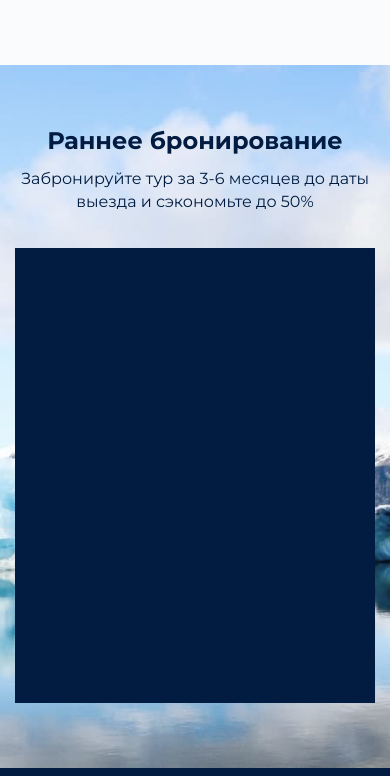
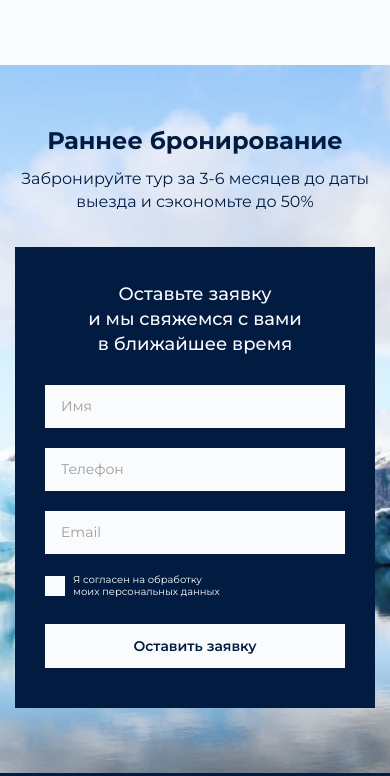
Before and after one commit to alex-v-10/cruises-to-antarctica, a website built with webpack: page source/index.html in a window 390 px wide. Shown: the part 5548-6324 px from the top of the page. Built offline with nearby package versions, Linux system fonts and the light colour scheme; files whose address does not match are found by name.

Commit message:
make form

```diff
--- a/source/index.html
+++ b/source/index.html
@@ -429,7 +429,37 @@
                 <p>Забронируйте тур за&nbsp;3-6 месяцев до&nbsp;даты выезда и&nbsp;сэкономьте до&nbsp;50%</p>
               </div>
               <div class="booking__form-wrapper">
-                <div class="booking__form form"></div>
+                <div class="booking__form form">
+                  <h3 class="form__title">Оставьте заявку и&nbsp;мы&nbsp;свяжемся с&nbsp;вами в&nbsp;ближайшее время
+                  </h3>
+                  <form action="https://echo.htmlacademy.ru/" method="post">
+                    <div class="form__item custom-input">
+                      <label>
+                        <input type="text" name="name" id="name" placeholder="Имя" aria-label="Имя">
+                      </label>
+                    </div>
+                    <div class="form__item custom-input">
+                      <label>
+                        <input type="tel" name="phone" id="phone" placeholder="Телефон" aria-label="Телефон">
+                      </label>
+                    </div>
+                    <div class="form__item custom-input">
+                      <label>
+                        <input type="email" name="email" id="email" placeholder="Email" aria-label="Email">
+                      </label>
+                    </div>
+                    <div class="form__item custom-toggle custom-toggle--checkbox">
+                      <label>
+                        <input type="checkbox" name="agree" id="agree">
+                        <span class="custom-toggle__icon"></span>
+                        <span>Я&nbsp;согласен на&nbsp;обработку моих&nbsp;персональных&nbsp;данных</span>
+                      </label>
+                    </div>
+                    <div class="form__item">
+                      <button class="form__button btn" type="submit">Оставить заявку</button>
+                    </div>
+                  </form>
+                </div>
               </div>
             </div>
           </div>
--- a/source/sass/blocks/booking.scss
+++ b/source/sass/blocks/booking.scss
@@ -35,13 +35,13 @@
   @include vp-1023 {
     padding: 88px 125px 100px;
     flex-direction: column;
-    gap: 50px;
+    gap: 52px;
   }
 
   @include vp-767 {
     width: 100%;
     padding: 60px 0 65px;
-    gap: 35px;
+    gap: 34px;
   }
 }
 
@@ -84,11 +84,12 @@
 }
 
 .booking__form-wrapper {
-  flex: 0 0 auto;
+  flex-shrink: 0;
+  width: 403px;
 
   @include vp-1023 {
+    width: auto;
     padding: 0 12px;
-    width: 100%;
   }
 
   @include vp-767 {
@@ -97,17 +98,8 @@
 }
 
 .booking__form {
-  width: 403px;
-  height: 455px;
+  padding: 50px;
+  width: 100%;
   background-color: $color-default-black;
-
-  @include vp-1023 {
-    width: 100%;
-  }
+  color: $color-default-white;
 }
-
-// .booking__form {
-//   width: 100%;
-//   height: 100%;
-//   background-color: $color-default-black;
-// }
--- a/source/sass/blocks/custom-input.scss
+++ b/source/sass/blocks/custom-input.scss
@@ -3,12 +3,11 @@
   position: relative;
 
   display: flex;
-  width: 530px;
-  padding: 14px 0 28px;
+  // width: 530px;
+  padding: 0 0 20px;
 
   @media screen and (max-width: 767px) {
-    padding: 4px 0 48px;
-    width: 100%;
+    padding: 0 0 20px;
   }
 
   label {
@@ -24,16 +23,24 @@
     input,
     textarea {
       flex-grow: 1;
-      max-width: 300px;
-      min-height: 48px;
+      // width: 100%;
+      // max-width: 300px;
+      height: 43px;
       margin-left: auto;
-      padding: 10px;
+      padding: 10px 14px;
+      font-size: 14px;
+      line-height: 150%;
+      background-color: $color-default-white;
 
-      border: 2px solid rgba(#000000, 0.2);
-      border-radius: 5px;
+      &::placeholder {
+        opacity: 0.7;
+      }
+
+      border: 2px solid $color-default-white;
+      // border-radius: 5px;
       outline: none;
 
-      transition: border 0.3s ease;
+      transition: border 0.3s ease, outline 0.1s ease;
 
       @media screen and (max-width: 767px) {
         max-width: unset;
@@ -41,11 +48,13 @@
       }
 
       &:hover {
-        border: 2px solid rgba(#000000, 0.5);
+        border: 2px solid rgba($color-default-black, 0.5);
+        outline: 1px solid $color-default-white;
       }
 
       &:focus {
-        border: 2px solid rgba(#000000, 0.8);
+        border: 2px solid rgba($color-default-black, 0.8);
+        outline: 1px solid $color-default-white;
       }
     }
   }
--- a/source/sass/blocks/custom-toggle.scss
+++ b/source/sass/blocks/custom-toggle.scss
@@ -1,23 +1,27 @@
 .custom-toggle {
   position: relative;
-  font-size: 18px;
-  line-height: 27px;
-  font-weight: 300;
 
   display: flex;
-  width: 500px;
-  padding: 14px 0 10px 36px;
+  // width: 500px;
+  padding: 0 0 30px;
+
+  font-size: 10px;
+  line-height: 130%;
+
+  @include vp-767 {
+    line-height: 120%;
+  }
 
   @media screen and (max-width: 767px) {
-    padding: 14px 0 10px 0;
+    padding: 0 0 26px;
     width: 100%;
   }
 
   &:last-of-type {
-    padding: 14px 0 58px 36px;
+    padding: 0 0 30px;
 
     @media screen and (max-width: 767px) {
-      padding: 14px 0 58px 0;
+      padding: 0 0 26px;
     }
   }
 
@@ -33,8 +37,15 @@
 
   label {
     position: relative;
+    min-height: 18px;
+    display: flex;
+    align-items: center;
 
-    padding-left: 52px;
+    padding-left: 23px;
+
+    @include vp-767 {
+      padding-left: 28px;
+    }
 
     cursor: pointer;
 
@@ -47,15 +58,23 @@
   &--checkbox {
     .custom-toggle__icon {
       position: absolute;
-      top: 0;
+      top: 50%;
       left: 0;
+      transform: translateY(-50%);
 
-      width: 28px;
-      height: 28px;
+      width: 18px;
+      height: 18px;
 
-      border: 1.5px solid #2c39f2;
+      @include vp-767 {
+        width: 20px;
+        height: 20px;
+      }
 
-      transition: border 0.3s ease;
+      // border: 1.5px solid #2c39f2;
+
+      // transition: border 0.3s ease;
+
+      background-color: $color-default-white;
 
       &::before {
         content: "";
@@ -63,10 +82,8 @@
         top: 50%;
         left: 50%;
 
-        width: 20px;
-        height: 20px;
-
-        background-color: rgba(#2c39f2, 0);
+        width: 12px;
+        height: 8px;
 
         transform: translate(-50%, -50%);
 
@@ -108,11 +125,19 @@
     }
   }
 
+  label:hover .custom-toggle__icon {
+    border: 2px solid rgba($color-default-black, 0.5);
+    outline: 1px solid $color-default-white;
+  }
+
+  input:focus-visible + .custom-toggle__icon {
+    border: 2px solid rgba($color-default-black, 0.8);
+    outline: 1px solid $color-default-white;
+  }
+
   input:checked + .custom-toggle__icon {
-    border: 1.5px solid #2c39f2;
-
     &::before {
-      background-color: #2c39f2;
+      background: url("../img/svg/checkbox-tick.svg") no-repeat;
     }
   }
 
--- a/source/sass/blocks/form.scss
+++ b/source/sass/blocks/form.scss
@@ -0,0 +1,28 @@
+.form {
+  padding: 43px 50px 50px;
+
+  @include vp-767 {
+    padding: 35px 30px 40px;
+  }
+}
+
+.form__title {
+  margin: 0 0 27px;
+  font-weight: 500;
+  font-size: 18px;
+  line-height: 150%;
+
+  @include vp-767 {
+    line-height: 140%;
+    text-align: center;
+  }
+}
+
+.form__item {
+  width: 100%;
+}
+
+.form__button {
+  width: 100%;
+  padding: 14px 20px;
+}
--- a/source/sass/variables.scss
+++ b/source/sass/variables.scss
@@ -16,6 +16,7 @@ $malibu: #6babd7;
 $lochmara: #2771b0;
 $solitude: #e3ecf6;
 $quartz: #d8d8d9;
+$yellow: #ffff00;
 
 // Gradient
 
```
Also changed, not shown: build/css/style.css, build/css/style.min.css, build/img/sprite.svg, build/img/svg/checkbox-tick.svg (added), build/img/svg/checkbox-tick1.svg (added), build/index.html, build/js/main.min.js, build/js/vendor.min.js, source/img/svg/checkbox-tick.svg (added), 3 other files.
